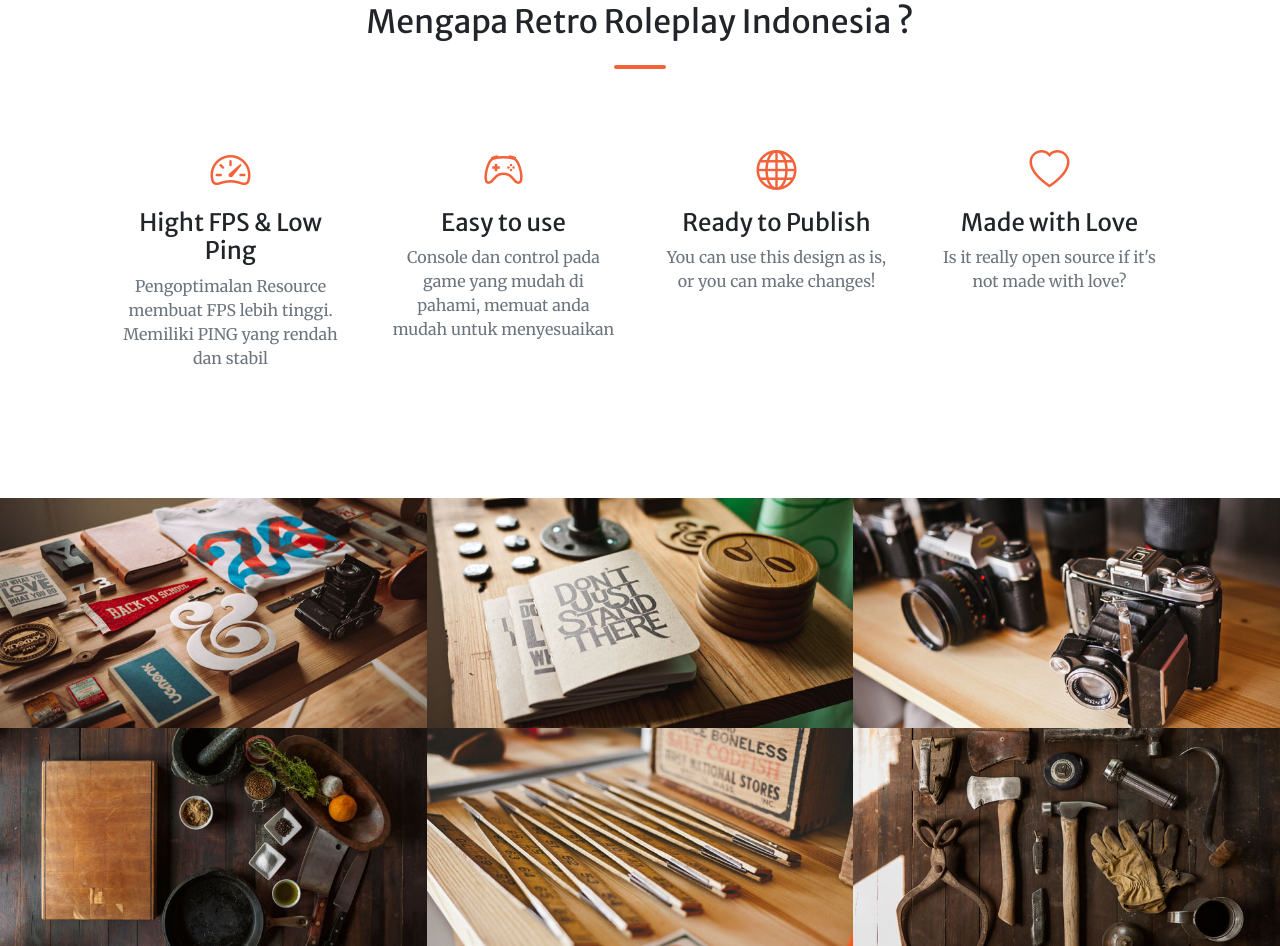
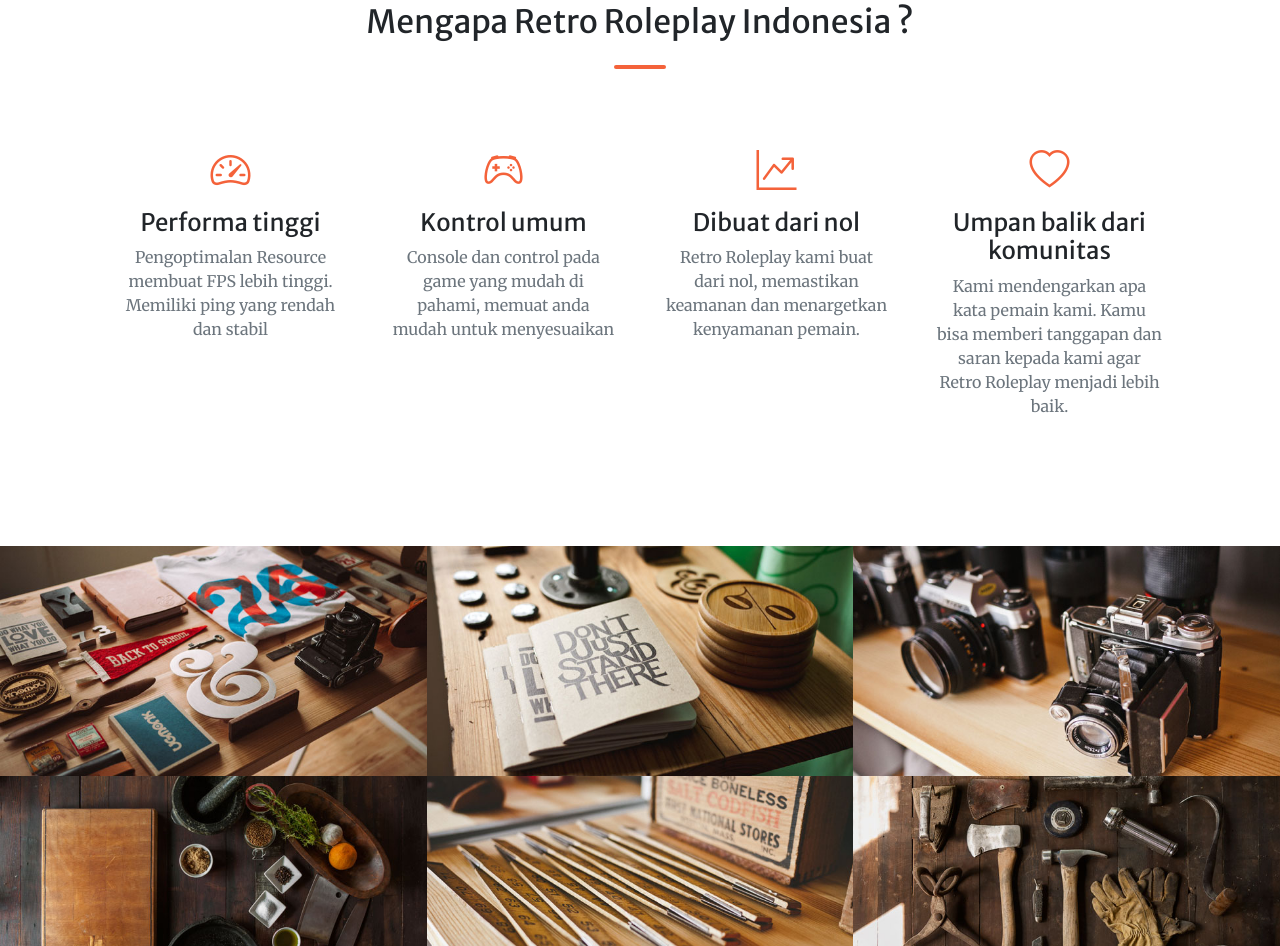
Before and after one commit to bioib/retrx, a plain HTML site: page index.html in a window 1280 px wide. Shown: the part 1427-2373 px from the top of the page. Drawn offline with nearby package versions, Linux system fonts and the light colour scheme; some packages are replaced by stand-ins of ours; a script that the page names is missing.

Commit message:
changes copywriting in #services

```diff
--- a/index.html
+++ b/index.html
@@ -13,7 +13,7 @@
     <link rel="icon" type="image/x-icon" href="assets/favicon.png" />
     <!-- Bootstrap Icons-->
     <link
-      href="https://cdn.jsdelivr.net/npm/bootstrap-icons@1.5.0/font/bootstrap-icons.css"
+      href="https://cdnjs.cloudflare.com/ajax/libs/bootstrap-icons/1.8.1/font/bootstrap-icons.min.css"
       rel="stylesheet"
     />
     <!-- Google fonts-->
@@ -133,9 +133,9 @@
               <div class="mb-2">
                 <i class="bi-speedometer2 fs-1 text-primary"></i>
               </div>
-              <h3 class="h4 mb-2">Hight FPS & Low Ping</h3>
+              <h3 class="h4 mb-2">Performa tinggi</h3>
               <p class="text-muted mb-0">
-                Pengoptimalan Resource membuat FPS lebih tinggi. Memiliki PING
+                Pengoptimalan Resource membuat FPS lebih tinggi. Memiliki ping
                 yang rendah dan stabil
               </p>
             </div>
@@ -145,7 +145,7 @@
               <div class="mb-2">
                 <i class="bi-controller fs-1 text-primary"></i>
               </div>
-              <h3 class="h4 mb-2">Easy to use</h3>
+              <h3 class="h4 mb-2">Kontrol umum</h3>
               <p class="text-muted mb-0">
                 Console dan control pada game yang mudah di pahami, memuat anda
                 mudah untuk menyesuaikan
@@ -154,19 +154,19 @@
           </div>
           <div class="col-lg-3 col-md-6 text-center">
             <div class="mt-5">
-              <div class="mb-2"><i class="bi-globe fs-1 text-primary"></i></div>
-              <h3 class="h4 mb-2">Ready to Publish</h3>
+              <div class="mb-2"><i class="bi-graph-up-arrow fs-1 text-primary"></i></div>
+              <h3 class="h4 mb-2">Dibuat dari nol</h3>
               <p class="text-muted mb-0">
-                You can use this design as is, or you can make changes!
+                Retro Roleplay kami buat dari nol, memastikan keamanan dan menargetkan kenyamanan pemain.
               </p>
             </div>
           </div>
           <div class="col-lg-3 col-md-6 text-center">
             <div class="mt-5">
               <div class="mb-2"><i class="bi-heart fs-1 text-primary"></i></div>
-              <h3 class="h4 mb-2">Made with Love</h3>
+              <h3 class="h4 mb-2">Umpan balik dari komunitas</h3>
               <p class="text-muted mb-0">
-                Is it really open source if it's not made with love?
+                Kami mendengarkan apa kata pemain kami. Kamu bisa memberi tanggapan dan saran kepada kami agar Retro Roleplay menjadi lebih baik.
               </p>
             </div>
           </div>
```
